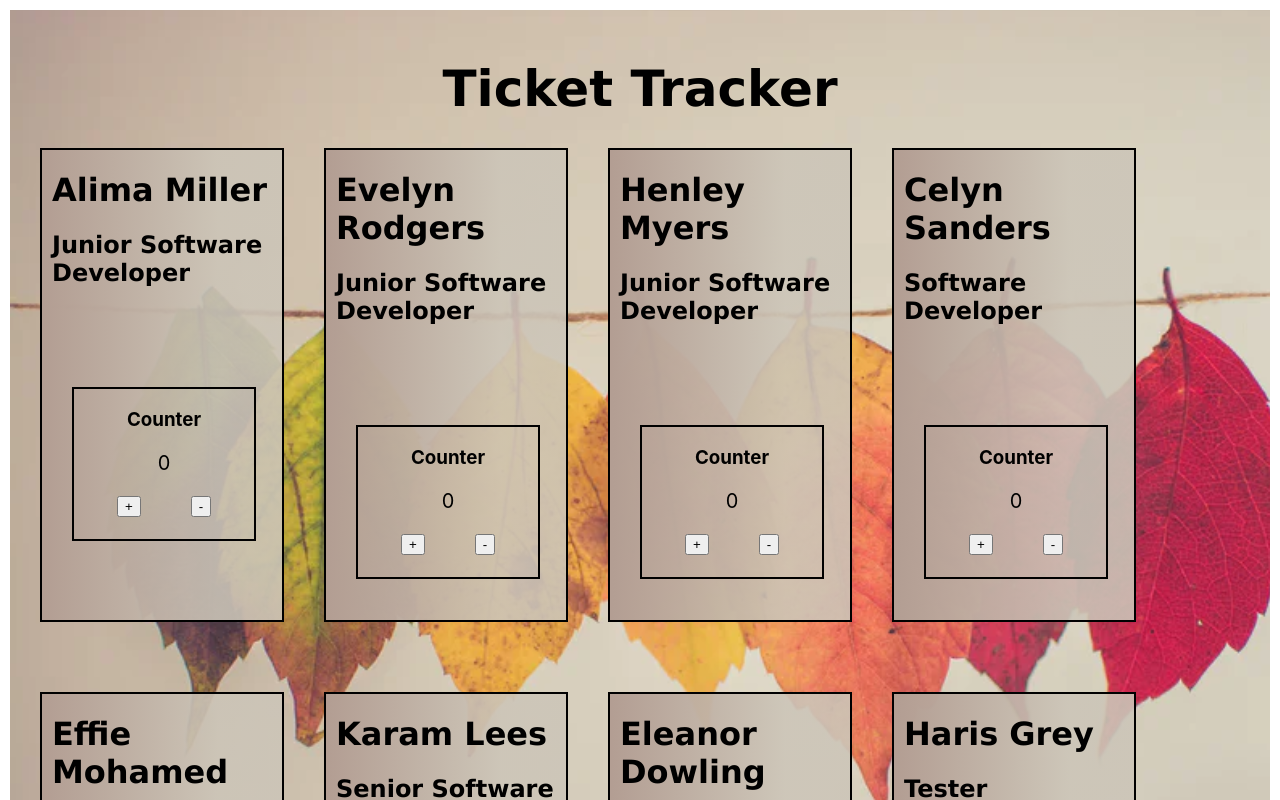
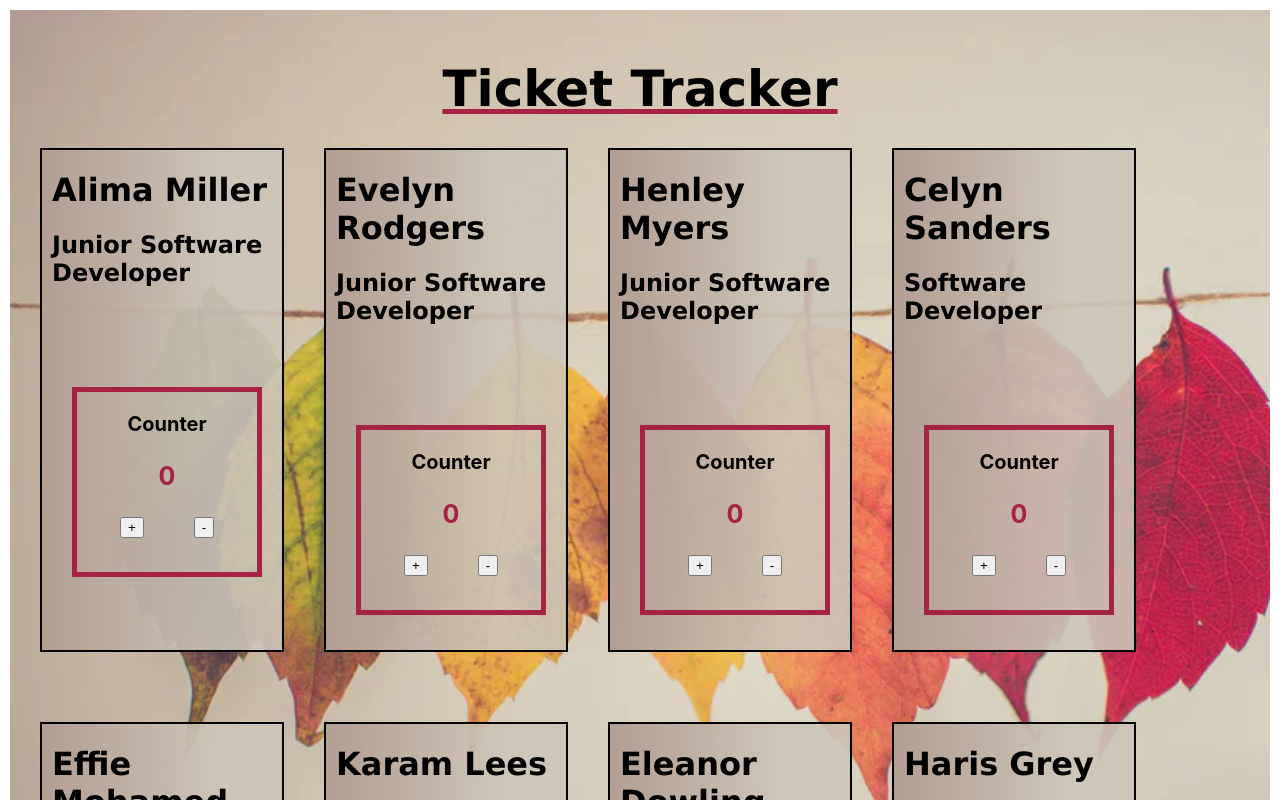
Before and after one commit to meesha94/ticket-tracker, a React (Create React App) app: page / in a window 1280 px wide. Shown: the top 800 px of the page. Built offline with nearby package versions, Linux system fonts and the light colour scheme.

Commit message:
styled heading

```diff
--- a/src/components/Heading/Heading.scss
+++ b/src/components/Heading/Heading.scss
@@ -4,6 +4,9 @@
   font-weight: bold;
   font-family: Verdana, Geneva, Tahoma, sans-serif;
   padding-top: 20px;
+  text-decoration: underline;
+  text-decoration-color: #a72344;
+  text-decoration-thickness: 5px;
 
 
 }
--- a/src/components/Main/Main.scss
+++ b/src/components/Main/Main.scss
@@ -4,7 +4,7 @@
     padding-left: 10px;
     border: 2px solid black;
     width: 230px;
-    height: 450px;
+    height: 480px;
     background: rgb(179,158,147);
 background: linear-gradient(90deg, rgba(179,158,147,1) 1%, rgba(204,197,184,0.8855917366946778) 73%);
 
--- a/src/components/Ticketcounter/Ticketcounter.scss
+++ b/src/components/Ticketcounter/Ticketcounter.scss
@@ -1,15 +1,23 @@
 .counter {
-  border: 2px solid black;
+  border: 5px solid #a72344;
   width: 180px;
-  height: 150px;
+  height: 180px;
   text-align: center;
   margin-left: 20px;
   margin-top: 100px;
+
+  &__buttons-plus {
+    margin-right: 50px;
+  }
+
+  &__title {
+    font-size: 20px;
+  }
+
+  &__display {
+    font-size: 25px;
+    font-weight: bolder;
+    color: #a72344;
+
+  }
 }
-.counter__buttons-plus {
-  margin-right: 50px;
-}
-
-.counter__display {
-  font-size: 20px;
-}
```
